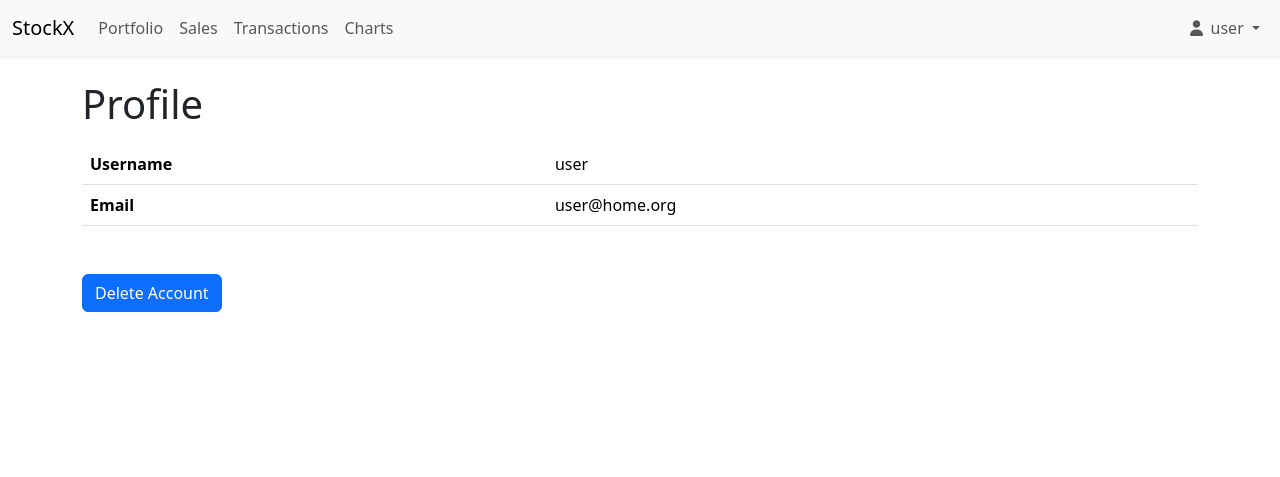
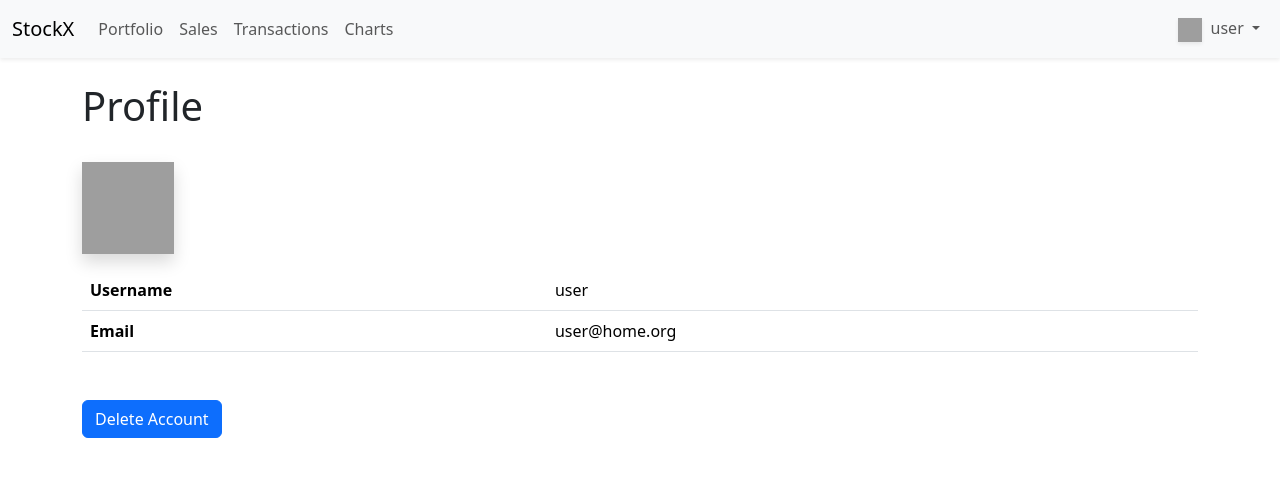
Before and after one commit to origin-unknown/stockx, a Flask app: page /profile in a window 1280 px wide. Shown: the top 477 px of the page. Run offline with Flask 3, Linux system fonts and the light colour scheme; a user stored in the database is signed in; some libraries are stand-ins or nearby versions; grey boxes are pictures that could not be loaded.

Commit message:
first commit

```diff
--- a/src/stockx/templates/layout.html
+++ b/src/stockx/templates/layout.html
@@ -54,7 +54,8 @@
 					{% else %}
 					<li class="nav-item dropdown">
 						<a class="nav-link dropdown-toggle" href="#" id="navbarDropdown" role="button" data-bs-toggle="dropdown" aria-expanded="false">
-							<i class="fas fa-user"></i> {{current_user.username}}
+							<img src="{{ current_user.avatar(48) }}" alt="mdo" width="24" height="24" class="shadow-sm me-1">
+							<span>{{ current_user.username }}</span>
 						</a>
 						<ul class="dropdown-menu  dropdown-menu-end" aria-labelledby="navbarDropdown">
 							<li><a class="dropdown-item" href="{{ url_for('users.profile') }}"><i class="fas fa-user"></i> Profile</a></li>
--- a/src/stockx/templates/main/index.html
+++ b/src/stockx/templates/main/index.html
@@ -9,7 +9,7 @@
     <div class="container-fluid py-5">
       <h1 class="display-5 fw-bold">Simple trading opportunities.</h1>
       <p class="col-md-8 fs-4">Gain experience in the financial world and simulate how you can easily increase your money.</p>
-      <a href="{{ url_for('users.register') }}" class="btn btn-lg btn-outline-secondary fw-bold">Start now</a>
+      <a href="{{ url_for('trading.index') }}" class="btn btn-lg btn-outline-secondary fw-bold">Start now</a>
     </div>
   </div>
 {% endblock %}
--- a/src/stockx/templates/users/profile.html
+++ b/src/stockx/templates/users/profile.html
@@ -10,6 +10,8 @@
 {% block content %}
     <h1>Profile</h1>
     <p class="lead"></p>
+
+    <img src="{{ current_user.avatar(256) }}" width="92" height="92" class="shadow my-3" alt="{{ current_user.username }}">
 
     <table class="table mb-5">
       <tbody>
--- a/src/stockx/users/models.py
+++ b/src/stockx/users/models.py
@@ -4,6 +4,7 @@ from flask_bcrypt import (
 	check_password_hash
 )
 from flask_login import UserMixin
+from hashlib import md5, sha256
 from typing import List
 
 
@@ -29,3 +30,7 @@ class User(db.Model, UserMixin):
 
 	def verify_password(self, password):
 		return check_password_hash(self.password_hash, password)
+
+	def avatar(self, size):
+		digest = sha256(self.email.lower().encode('utf-8')).hexdigest()
+		return f'https://www.gravatar.com/avatar/{digest}?d=identicon&s={size}'
```
